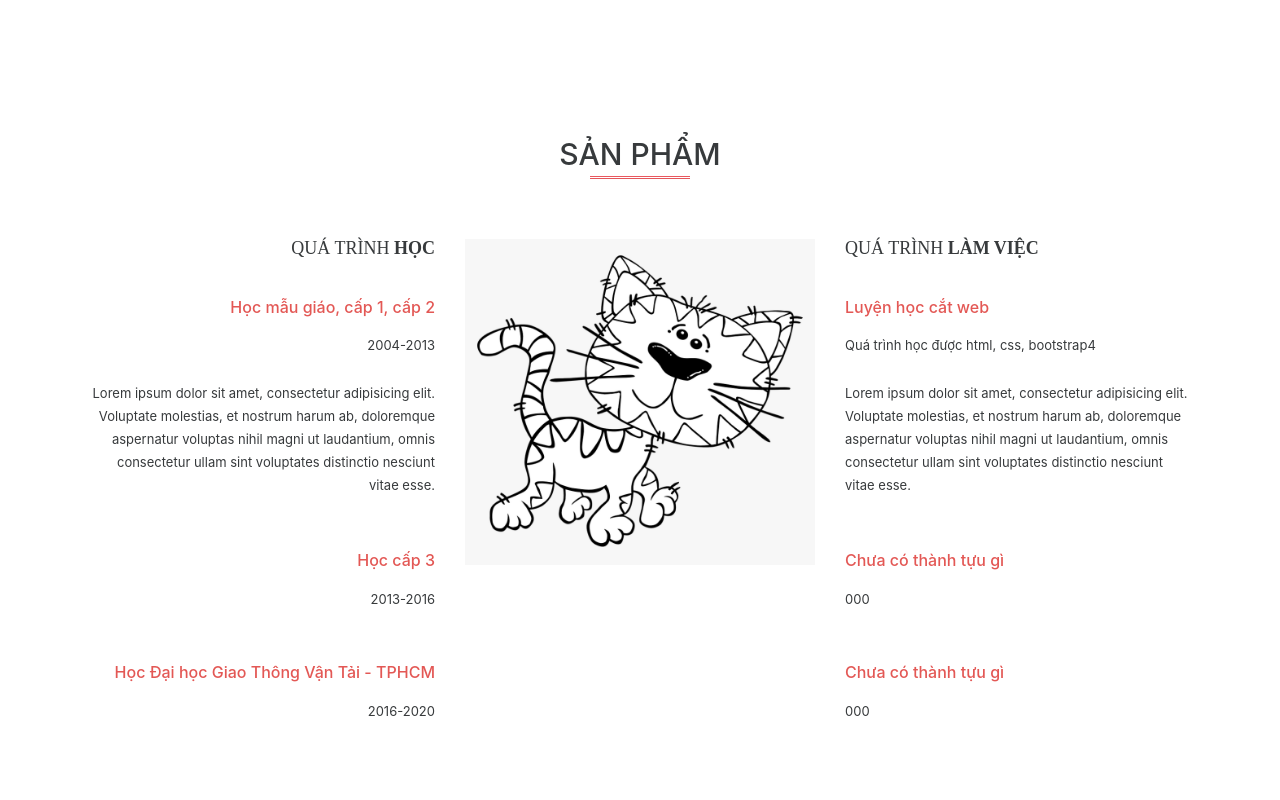
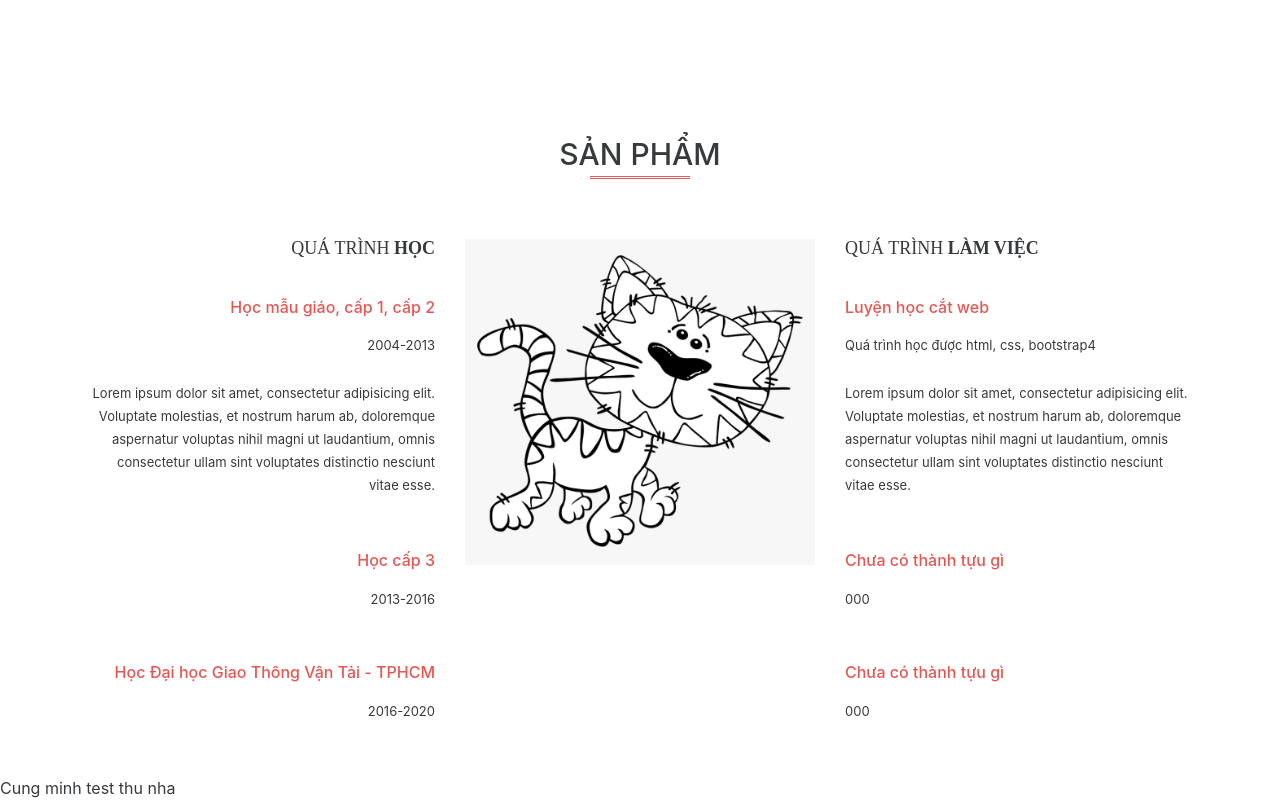
Before and after one commit to MinhThu-0205/MinhThu-0205.github.io, a plain HTML site: page index.html in a window 1280 px wide. Shown: the part 1540-2340 px from the top of the page. Before the commit the page ends 2316 px from the top, so only its background shows below. Drawn offline with Linux system fonts and the light colour scheme.

Commit message:
add dong lenh

```diff
--- a/index.html
+++ b/index.html
@@ -168,7 +168,7 @@
  		</div>
  	</div>
  </div> <!-- het sanpham -->
-
+<div>Cung minh test thu nha</div>
 
 </body>
 </html>
```
